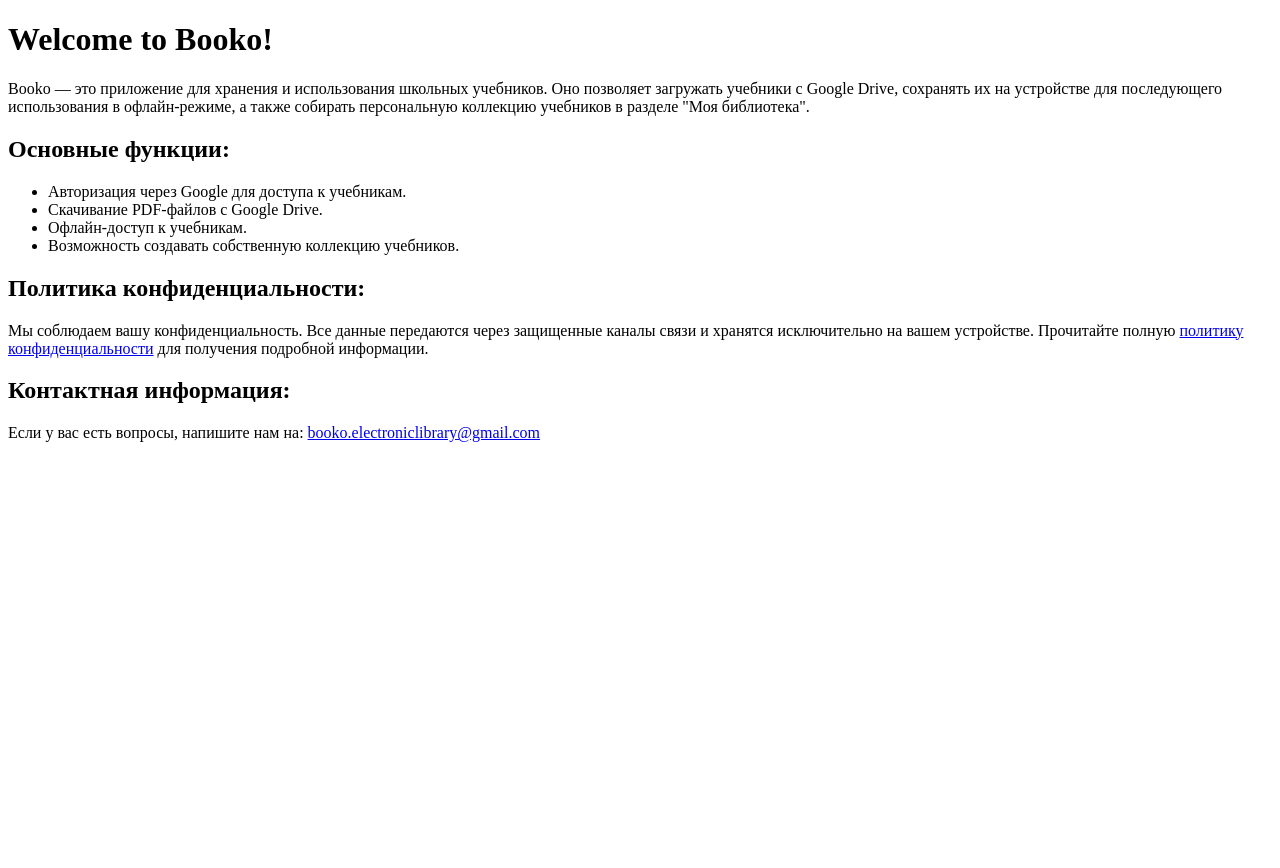
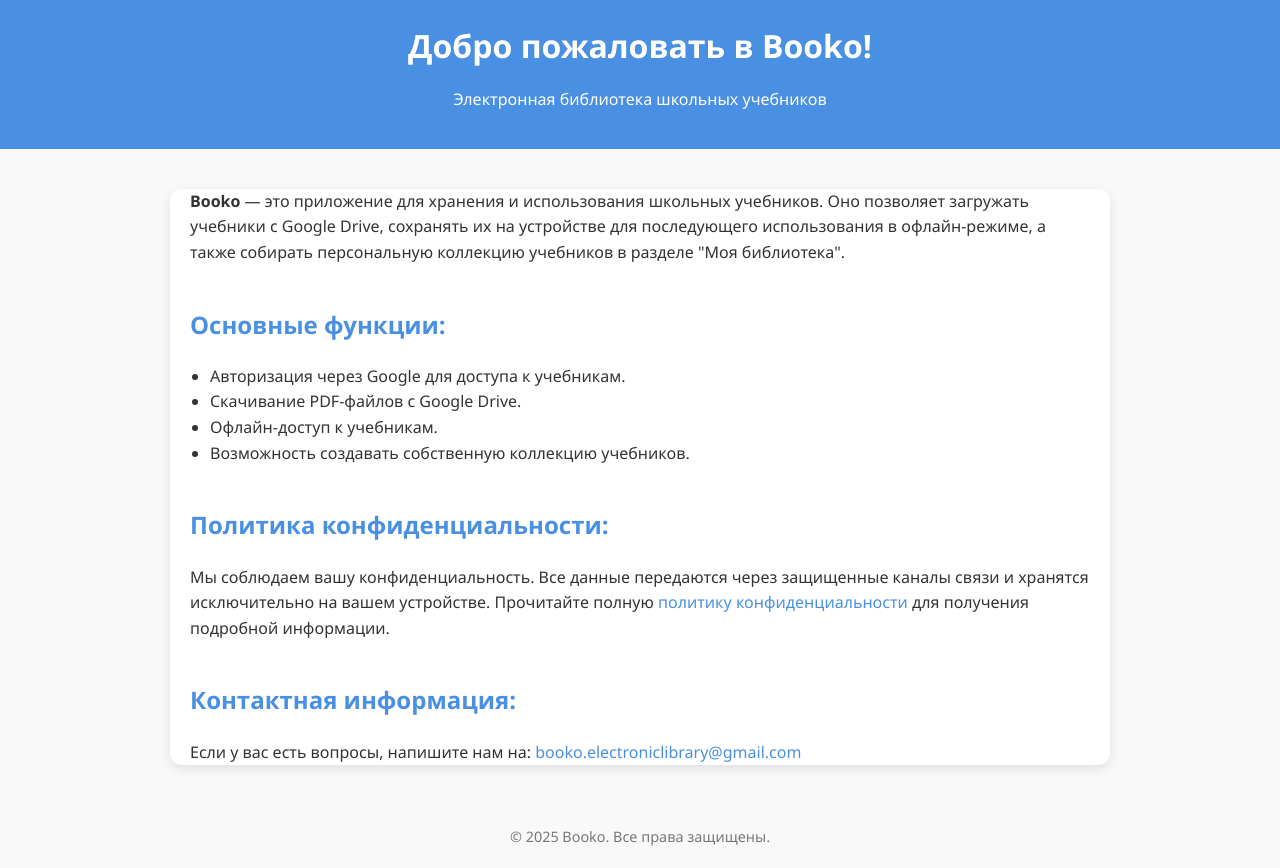
Before and after one commit to FFDimaKem/ffdimakem.github.io, a plain HTML site: page index.html in a window 1280 px wide. Before the commit the page ends 800 px from the top, so only its background shows below. Drawn offline with Linux system fonts and the light colour scheme.

Commit message:
Update index.html

```diff
--- a/index.html
+++ b/index.html
@@ -5,10 +5,62 @@
     <meta name="viewport" content="width=device-width, initial-scale=1.0">
     <title>Booko - Электронная библиотека учебников</title>
     <link rel="canonical" href="https://booko-electronic-library.ru/">
+    <style>
+        body {
+            font-family: "Segoe UI", Tahoma, Geneva, Verdana, sans-serif;
+            line-height: 1.6;
+            margin: 0;
+            padding: 0;
+            background-color: #f9f9f9;
+            color: #333;
+        }
+        header {
+            background-color: #4A90E2;
+            color: white;
+            padding: 20px;
+            text-align: center;
+        }
+        header h1 {
+            margin: 0;
+        }
+        main {
+            max-width: 900px;
+            margin: 40px auto;
+            padding: 0 20px;
+            background-color: white;
+            border-radius: 12px;
+            box-shadow: 0 4px 12px rgba(0, 0, 0, 0.1);
+        }
+        h2 {
+            color: #4A90E2;
+            margin-top: 40px;
+        }
+        ul {
+            padding-left: 20px;
+        }
+        a {
+            color: #4A90E2;
+            text-decoration: none;
+        }
+        a:hover {
+            text-decoration: underline;
+        }
+        footer {
+            text-align: center;
+            padding: 20px;
+            font-size: 0.9em;
+            color: #777;
+        }
+    </style>
 </head>
 <body>
-    <h1>Welcome to Booko!</h1>
-    <p>Booko — это приложение для хранения и использования школьных учебников. Оно позволяет загружать учебники с Google Drive, сохранять их на устройстве для последующего использования в офлайн-режиме, а также собирать персональную коллекцию учебников в разделе "Моя библиотека".</p>
+    <header>
+        <h1>Добро пожаловать в Booko!</h1>
+        <p>Электронная библиотека школьных учебников</p>
+    </header>
+
+    <main>
+        <p><strong>Booko</strong> — это приложение для хранения и использования школьных учебников. Оно позволяет загружать учебники с Google Drive, сохранять их на устройстве для последующего использования в офлайн-режиме, а также собирать персональную коллекцию учебников в разделе "Моя библиотека".</p>
 
         <h2>Основные функции:</h2>
         <ul>
@@ -19,10 +71,14 @@
         </ul>
 
         <h2>Политика конфиденциальности:</h2>
-    <p>Мы соблюдаем вашу конфиденциальность. Все данные передаются через защищенные каналы связи и хранятся исключительно на вашем устройстве. Прочитайте полную <a href="https://booko-electronic-library.ru/privacy-policy.html">политику конфиденциальности</a>
- для получения подробной информации.</p>
+        <p>Мы соблюдаем вашу конфиденциальность. Все данные передаются через защищенные каналы связи и хранятся исключительно на вашем устройстве. Прочитайте полную <a href="https://booko-electronic-library.ru/privacy-policy.html">политику конфиденциальности</a> для получения подробной информации.</p>
 
         <h2>Контактная информация:</h2>
         <p>Если у вас есть вопросы, напишите нам на: <a href="mailto:booko.electroniclibrary@gmail.com">booko.electroniclibrary@gmail.com</a></p>
+    </main>
+
+    <footer>
+        © 2025 Booko. Все права защищены.
+    </footer>
 </body>
 </html>
```
Lines whose indentation alone changed are shown as unchanged.
